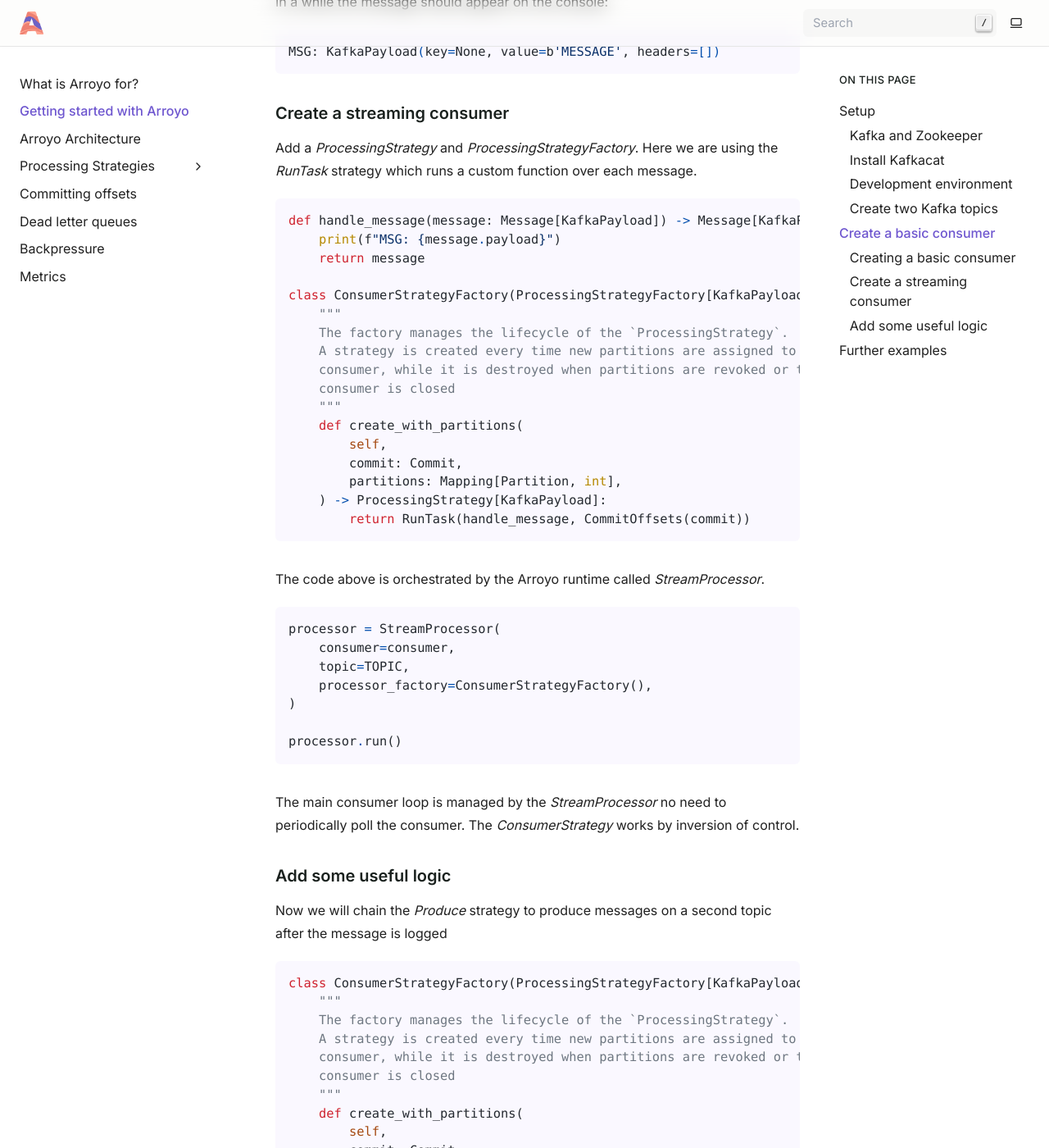
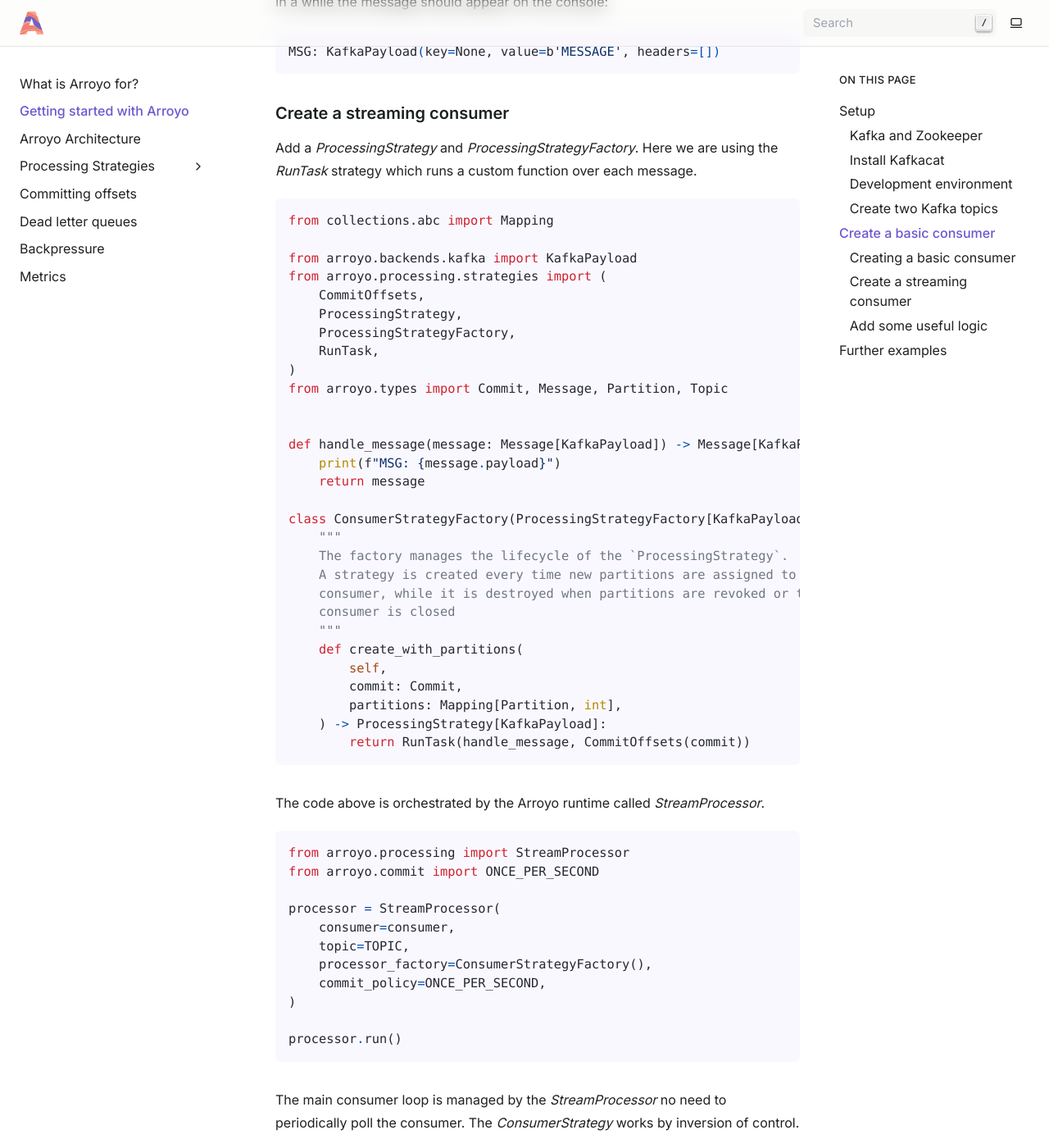
Before and after one commit to getsentry/arroyo, a Sphinx documentation site: the page built from docs/source/getstarted.rst, in a window 1280 px wide and 1400 px high, scrolled down 3221 px. Shown: the whole window at 82% size. Built offline with Sphinx 7.4.7, drawn with Linux system fonts in a browser that asks for light colours.

Commit message:
docs: added imports and req argument

```diff
--- a/docs/source/getstarted.rst
+++ b/docs/source/getstarted.rst
@@ -152,6 +152,18 @@
 
 .. code-block:: Python
 
+    from collections.abc import Mapping
+
+    from arroyo.backends.kafka import KafkaPayload
+    from arroyo.processing.strategies import (
+        CommitOffsets,
+        ProcessingStrategy,
+        ProcessingStrategyFactory,
+        RunTask,
+    )
+    from arroyo.types import Commit, Message, Partition, Topic
+
+
     def handle_message(message: Message[KafkaPayload]) -> Message[KafkaPayload]:
         print(f"MSG: {message.payload}")
         return message
@@ -174,10 +186,14 @@
 
 .. code-block:: Python
 
+    from arroyo.processing import StreamProcessor
+    from arroyo.commit import ONCE_PER_SECOND
+
     processor = StreamProcessor(
         consumer=consumer,
         topic=TOPIC,
         processor_factory=ConsumerStrategyFactory(),
+        commit_policy=ONCE_PER_SECOND,
     )
 
     processor.run()
```
